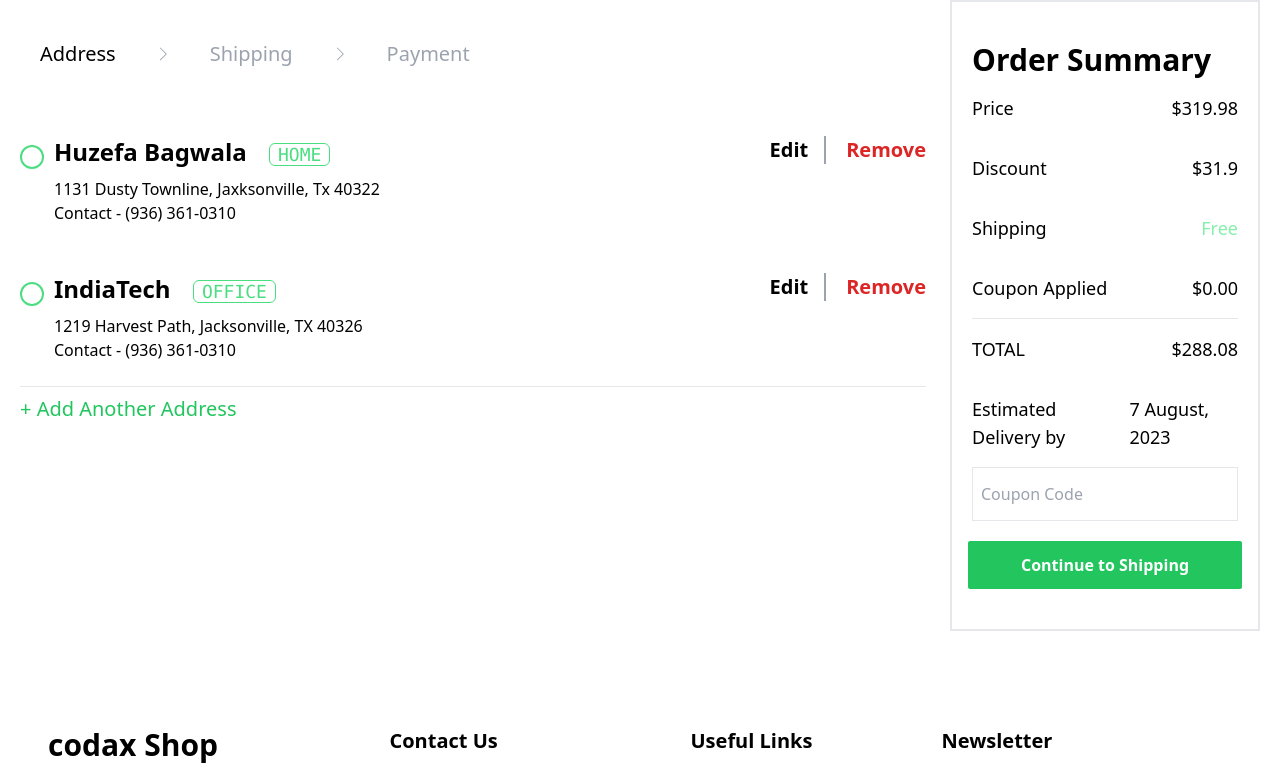
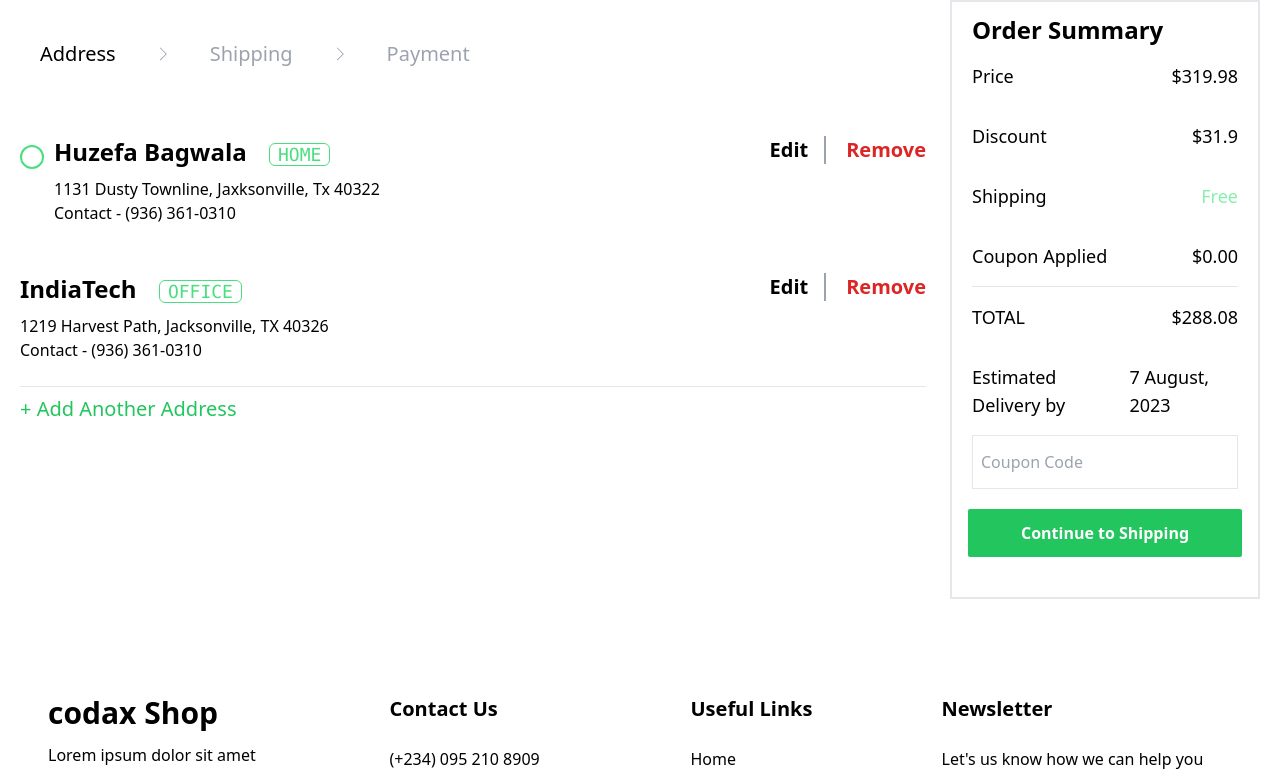
Before and after one commit to CrazzyDevs/e-commerce-react, a React (Vite) app: page /address in a window 1280 px wide. Shown: the top 771 px of the page. Built offline with nearby package versions, Linux system fonts and the light colour scheme.

Commit message:
fix: popup

```diff
--- a/src/Pages/Checkout/OrderSummary.jsx
+++ b/src/Pages/Checkout/OrderSummary.jsx
@@ -1,40 +1,63 @@
-import React from 'react'
+import React from "react";
 import { FiTag } from "react-icons/fi";
-
 
 function OrderSummary() {
 	return (
 		<div>
-      <div className="order mx-1 pt-10">
-            <h1 className="font-bold lg:text-3xl md:text-2xl text-3xl">Order Summary</h1>
+			<div className="order mx-1 pt-3">
+				<h1 className="font-bold lg:text-2xl md:text-2xl text-3xl">
+					Order Summary
+				</h1>
 				<div className="stock border-b border-gray-200">
 					<div className="flex justify-between">
-                <p className="lg:my-4 md:my-2 my-4 font-medium text-lg">Price</p>
-                <p className="lg:my-4 md:my-2 my-4 font-medium text-lg">$319.98</p>
+						<p className="lg:my-4 md:my-2 my-4 font-medium text-lg">
+							Price
+						</p>
+						<p className="lg:my-4 md:my-2 my-4 font-medium text-lg">
+							$319.98
+						</p>
 					</div>
 					<div className="flex justify-between">
-                <p className="lg:my-4 md:my-2 my-4 font-medium text-lg">Discount</p>
-                <p className="lg:my-4 md:my-2 my-4 font-medium text-lg">$31.9</p>
+						<p className="lg:my-4 md:my-2 my-4 font-medium text-lg">
+							Discount
+						</p>
+						<p className="lg:my-4 md:my-2 my-4 font-medium text-lg">
+							$31.9
+						</p>
 					</div>
 					<div className="flex justify-between">
-                <p className="lg:my-4 md:my-2 my-4 font-medium text-lg">Shipping</p>
-                <p className="lg:my-4 md:my-2 my-4 font-medium text-lg text-green-300">Free</p>
+						<p className="lg:my-4 md:my-2 my-4 font-medium text-lg">
+							Shipping
+						</p>
+						<p className="lg:my-4 md:my-2 my-4 font-medium text-lg text-green-300">
+							Free
+						</p>
 					</div>
 					<div className="flex justify-between">
-                <p className="lg:my-4 md:my-2 my-4 font-medium text-lg">Coupon Applied</p>
-                <p className="lg:my-4 md:my-2 my-4 font-medium text-lg">$0.00</p>
+						<p className="lg:my-4 md:my-2 my-4 font-medium text-lg">
+							Coupon Applied
+						</p>
+						<p className="lg:my-4 md:my-2 my-4 font-medium text-lg">
+							$0.00
+						</p>
 					</div>
 				</div>
 				<div className="total">
 					<div className="flex justify-between">
-                <p className="lg:my-4 md:my-2 my-4 font-medium text-lg">TOTAL</p>
-                <p className="lg:my-4 md:my-2 my-4 font-medium text-lg">$288.08</p>
+						<p className="lg:my-4 md:my-2 my-4 font-medium text-lg">
+							TOTAL
+						</p>
+						<p className="lg:my-4 md:my-2 my-4 font-medium text-lg">
+							$288.08
+						</p>
 					</div>
 					<div className="flex justify-between">
 						<p className="lg:my-4 md:my-2 my-4 font-medium text-lg">
 							Estimated Delivery by
 						</p>
-                <p className="lg:my-4 md:my-2 my-4 font-medium text-lg">7 August, 2023</p>
+						<p className="lg:my-4 md:my-2 my-4 font-medium text-lg">
+							7 August, 2023
+						</p>
 					</div>
 					<form>
 						<div className="flex border w-full py-3 px-2">
@@ -52,7 +75,7 @@ function OrderSummary() {
 				</div>
 			</div>
 		</div>
-  )
+	);
 }
 
-export default OrderSummary
+export default OrderSummary;
--- a/src/index.css
+++ b/src/index.css
@@ -1,7 +1,6 @@
 @tailwind base;
 @tailwind components;
 @tailwind utilities;
-
 
 .popup {
 	position: fixed;
@@ -28,18 +27,6 @@
 .radio_radio::after {
 	content: "";
 	width: 100%;
-	/* padding: 10px; */
-	height: 100%;
-	display: block;
-	background: #4ade80;
-	border-radius: 50%;
-	transform: scale(0);
-	transition: transform 0.15s;
-}
-.radio_radios::after {
-	content: "";
-	width: 100%;
-	/* padding: 10px; */
 	height: 100%;
 	display: block;
 	background: #4ade80;
@@ -57,22 +44,11 @@
 	box-sizing: border-box;
 	padding: 3px;
 }
-.radio_radios {
-	width: 1.5em;
-	height: 1.5em;
-	border: 2px solid #4ade80;
-	border-radius: 50%;
-	margin-right: 10px;
-	box-sizing: border-box;
-	padding: 3px;
-}
 
 .radio_input:checked + .radio_radio::after {
 	transform: scale(1);
 }
-.radio_inputs:checked + .radio_radios::after {
-	transform: scale(1);
-}
+
 .required-field:required {
 	border-color: red;
 }
```
Lines whose indentation alone changed are shown as unchanged.
